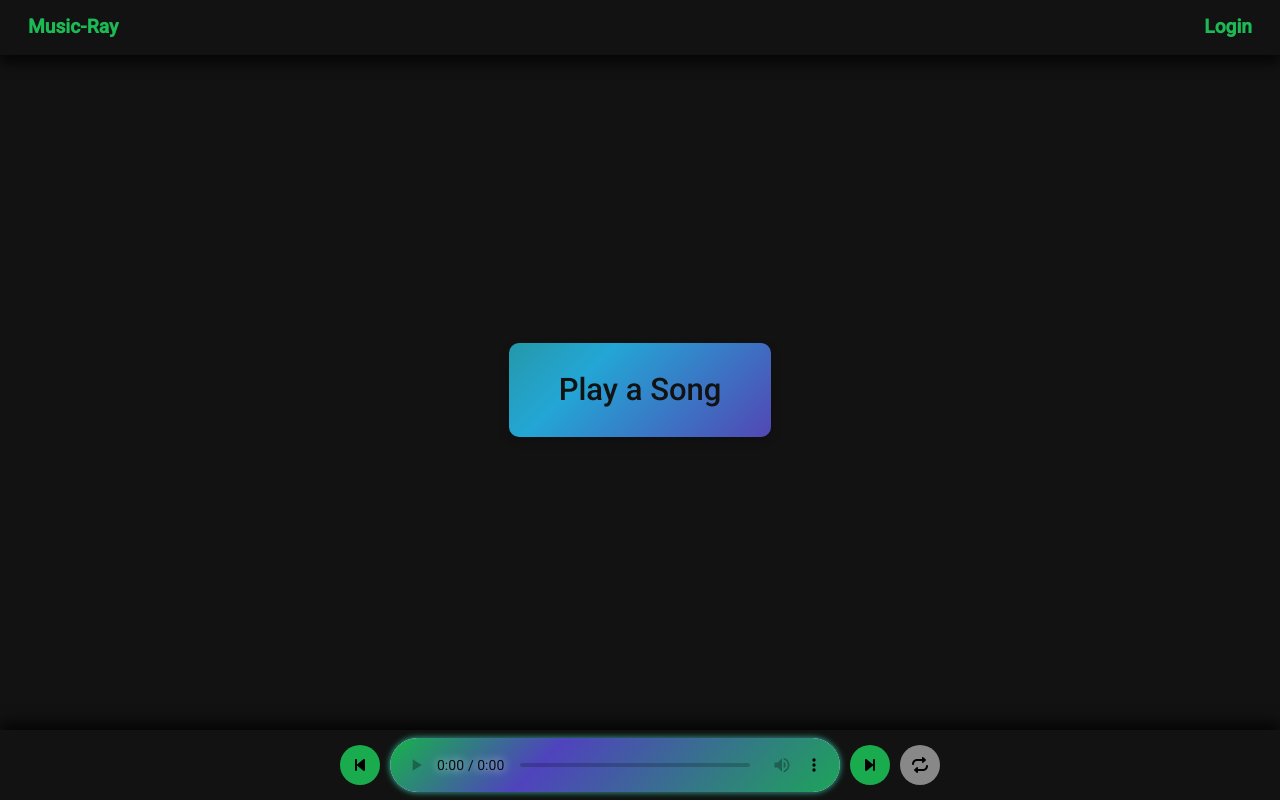
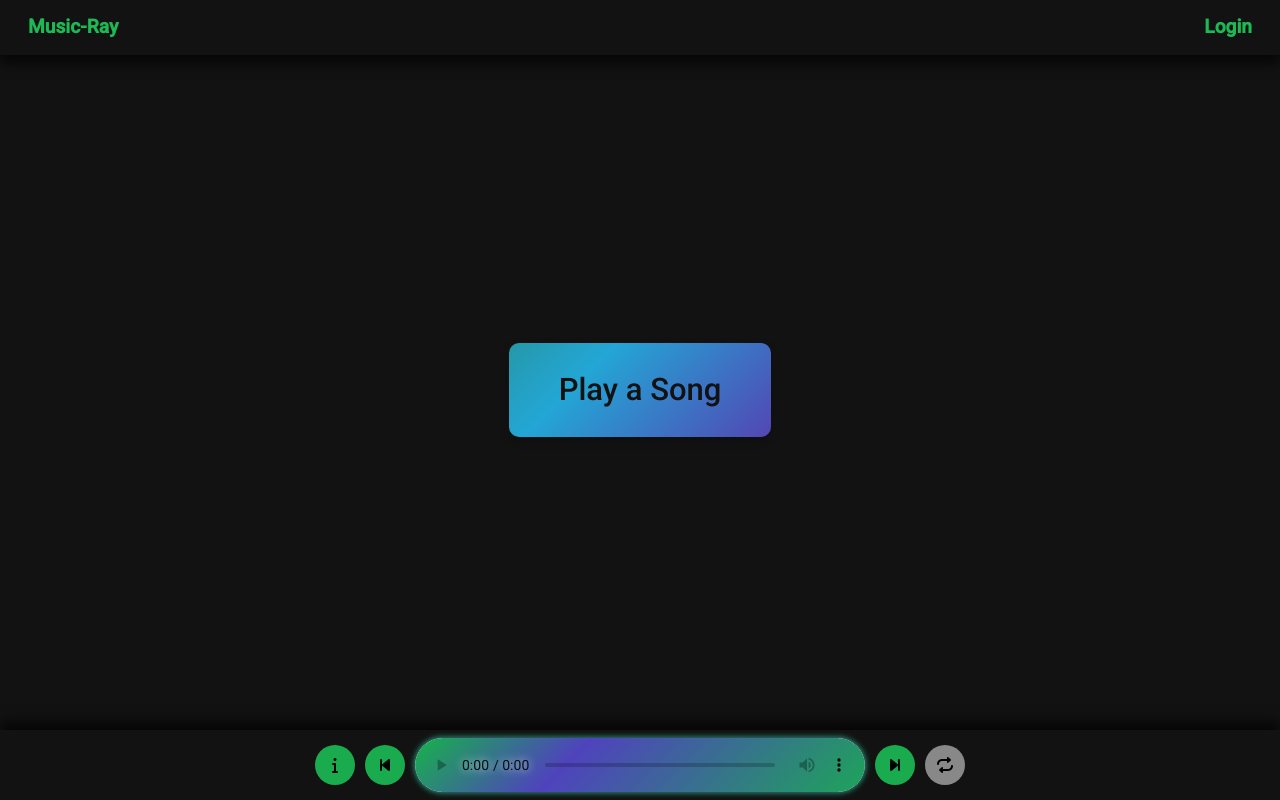
Before and after one commit to Razvanell/Musicray-angular, an Angular app: page /home in a window 1280 px wide. Built offline with nearby package versions, Linux system fonts and the light colour scheme; no server answers.

Commit message:
Added openAI service to ask for info about songs

```diff
--- a/src/app/mediaplayer/mediaplayer.component.html
+++ b/src/app/mediaplayer/mediaplayer.component.html
@@ -1,4 +1,9 @@
 <div class="media-player">
+
+  <button class="btn info" (click)="fetchTrackInfoOpenAI()">
+    <i class="fa-solid fa-info"></i>
+  </button>
+
   <div class="controls">
     <button class="btn" (click)="prevTrack()"><i class="fa-solid fa-backward-step"></i></button>
   </div>
--- a/src/app/mediaplayer/mediaplayer.component.ts
+++ b/src/app/mediaplayer/mediaplayer.component.ts
@@ -2,6 +2,7 @@ import { Component, OnInit, OnDestroy, ViewChild, ElementRef, HostListener } fro
 import { MediaplayerService } from './mediaplayer.service';
 import { Subscription } from 'rxjs';
 import { TrackService } from '../track/track.service';
+import { AIService } from '../utils/ai.service';
 
 @Component({
   selector: 'app-mediaplayer',
@@ -18,7 +19,8 @@ export class MediaplayerComponent implements OnInit, OnDestroy {
 
   constructor(
     private mediaplayerService: MediaplayerService,
-    private trackService: TrackService
+    private trackService: TrackService,
+    private AIService: AIService
   ) { }
 
   ngOnInit(): void {
@@ -75,4 +77,22 @@ export class MediaplayerComponent implements OnInit, OnDestroy {
       }
     }
   }
+
+
+  // AI Functionality
+  fetchTrackInfoOpenAI() {
+    const currentTrack = this.mediaplayerService.getCurrentTrack();
+    if (!currentTrack) {
+      alert('No track is currently playing.');
+      return;
+    }
+    this.AIService.fetchTrackInfoOpenAI(currentTrack).subscribe({
+      next: (response: string) => alert(response),
+      error: (err: any) => {
+        alert('Error fetching info from OpenAI. Please try again later.');
+        console.error(err);
+      }
+    });
+  }
+
 }
--- a/src/app/mediaplayer/mediaplayer.service.ts
+++ b/src/app/mediaplayer/mediaplayer.service.ts
@@ -21,22 +21,6 @@ export class MediaplayerService {
 
   constructor() { }
 
-  public setPlaylist(sources: string[]): void {
-    this.playlist = sources;
-    if (sources.length > 0) {
-      this.playNewTrack(sources[0]);
-    }
-  }
-
-  private playNewTrack(trackUrl: string) {
-    if (this.currentTrack) {
-      this.backStack.push(this.currentTrack);
-    }
-    this.currentTrack = trackUrl;
-    this.forwardStack = [];
-    this.changeAudioFileSource(trackUrl);
-  }
-
   public playRandomSong(): void {
     if (!this.tracks || this.tracks.length === 0) {
       alert('No tracks available to play!');
@@ -47,8 +31,29 @@ export class MediaplayerService {
     const randomTrack = this.tracks[randomIndex];
     const trackUrl = `${this.apiServerUrl}/track/play/${randomTrack.id}`;
 
-    this.playNewTrack(trackUrl);
+    if (this.currentTrack) {
+      this.backStack.push(this.currentTrack);
+    }
+    this.currentTrack = trackUrl;
+    this.forwardStack = [];
+    this.changeAudioFileSource(trackUrl);
+
     console.log(`Playing random track: ${randomTrack.title} by ${randomTrack.artist}`);
+  }
+
+
+  public getCurrentTrack(): any | null {
+    if (!this.currentTrack) return null;
+
+    // Extract the track id from currentTrack URL
+    const parts = this.currentTrack.split('/');
+    const idStr = parts[parts.length - 1]; // last part is the id
+    const trackId = Number(idStr);
+
+    if (isNaN(trackId)) return null;
+
+    // Find track in the tracks array by id
+    return this.tracks.find(track => track.id === trackId) || null;
   }
 
   public playPreviousTrack(): void {
--- /dev/null
+++ b/src/app/utils/ai.service.ts
@@ -0,0 +1,34 @@
+import { HttpClient, HttpParams } from '@angular/common/http';
+import { Injectable } from '@angular/core';
+import { Observable, throwError } from 'rxjs';
+import { catchError } from 'rxjs/operators';
+
+export interface Track {
+  title: string;
+  artist: string;
+}
+
+@Injectable({
+  providedIn: 'root'
+})
+export class AIService {
+  private readonly OPENAI_URL = 'http://localhost:8080/api/openai/info';
+  private readonly HUGGINGFACE_URL = 'http://localhost:8080/api/huggingface/info';
+
+  constructor(private http: HttpClient) {}
+
+  fetchTrackInfoOpenAI(track: Track): Observable<string> {
+    if (!track || !track.title || !track.artist) {
+      return throwError(() => new Error('Invalid track data'));
+    }
+    const query = `${track.title} by ${track.artist}`;
+    const params = new HttpParams().set('query', query);
+    return this.http.get(this.OPENAI_URL, { params, responseType: 'text' }).pipe(
+      catchError(err => {
+        console.error('Error fetching info from OpenAI', err);
+        return throwError(() => new Error('Failed to fetch AI info from OpenAI'));
+      })
+    );
+  }
+
+}
```
